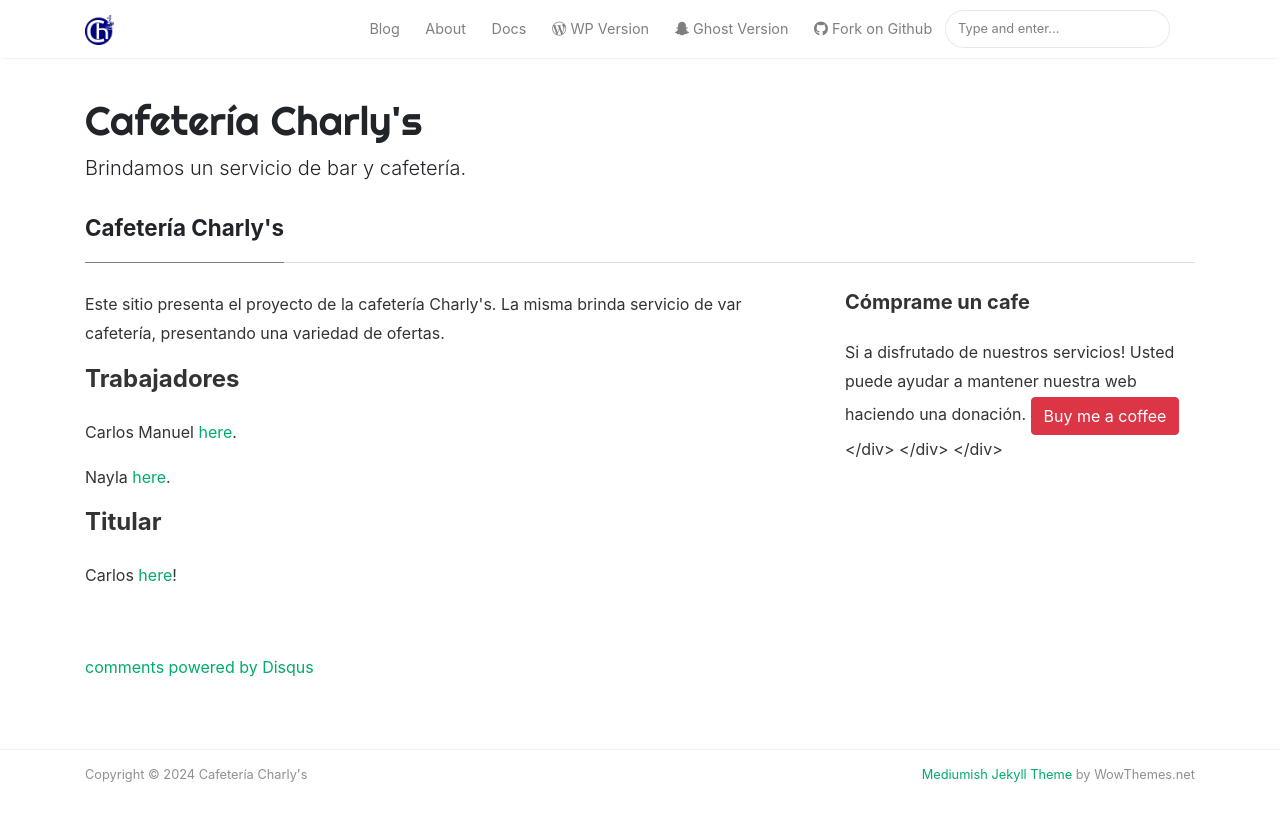
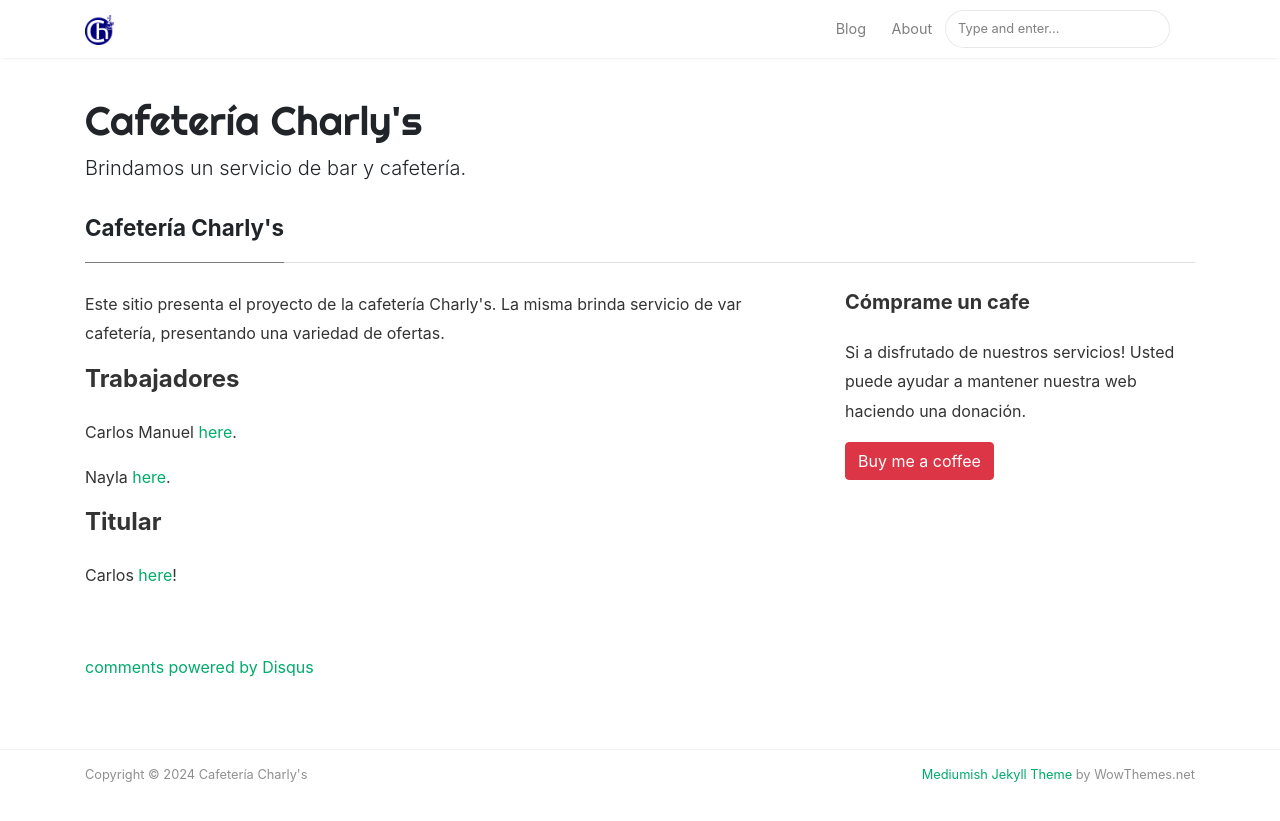
Before and after one commit to cafecharlys/cafecharlys.github.io, a Jekyll site: the page built from _pages/about.md, in a window 1280 px wide. Shown: the top 821 px of the page. Built offline with Jekyll 4.4.1, drawn with Linux system fonts in a browser that asks for light colours; nearby versions of some CDN libraries; comment, search, counter and statistics services are not loaded.

Commit message:
Actualizando

```diff
--- a/_layouts/default.html
+++ b/_layouts/default.html
@@ -73,22 +73,6 @@ ga('send', 'pageview');
 
                 <li class="nav-item">
                 <a class="nav-link" href="{{ site.baseurl }}/about">About</a>
-                </li>
-
-                <li class="nav-item">
-                <a target="_blank" class="nav-link" href="https://bootstrapstarter.com/bootstrap-templates/template-mediumish-bootstrap-jekyll/"> Docs</a>
-                </li>
-
-                <li class="nav-item">
-                <a target="_blank" class="nav-link" href="https://www.wowthemes.net/themes/mediumish-wordpress/"><i class="fab fa-wordpress-simple"></i> WP Version</a>
-                </li>
-
-                <li class="nav-item">
-                <a target="_blank" class="nav-link" href="https://www.wowthemes.net/themes/mediumish-ghost/"><i class="fab fa-snapchat-ghost"></i> Ghost Version</a>
-                </li>
-
-                <li class="nav-item">
-                <a target="_blank" class="nav-link" href="https://github.com/wowthemesnet/mediumish-theme-jekyll"><i class="fab fa-github"></i> Fork on Github</a>
                 </li>
 
                 {% include search-lunr.html %}
--- a/_pages/about.md
+++ b/_pages/about.md
@@ -26,9 +26,10 @@ comments: true
 <div class="sticky-top sticky-top-80">
 <h5>Cómprame un cafe</h5>
 
-<p>Si a disfrutado de nuestros servicios! Usted puede ayudar a mantener nuestra web haciendo una donación.
+<p>Si a disfrutado de nuestros servicios! Usted puede ayudar a mantener nuestra web haciendo una donación.</p>
 
 <a target="_blank" href="https://www.wowthemes.net/donate/" class="btn btn-danger">Buy me a coffee</a>
+
 </div>
 </div>
 </div>
```
